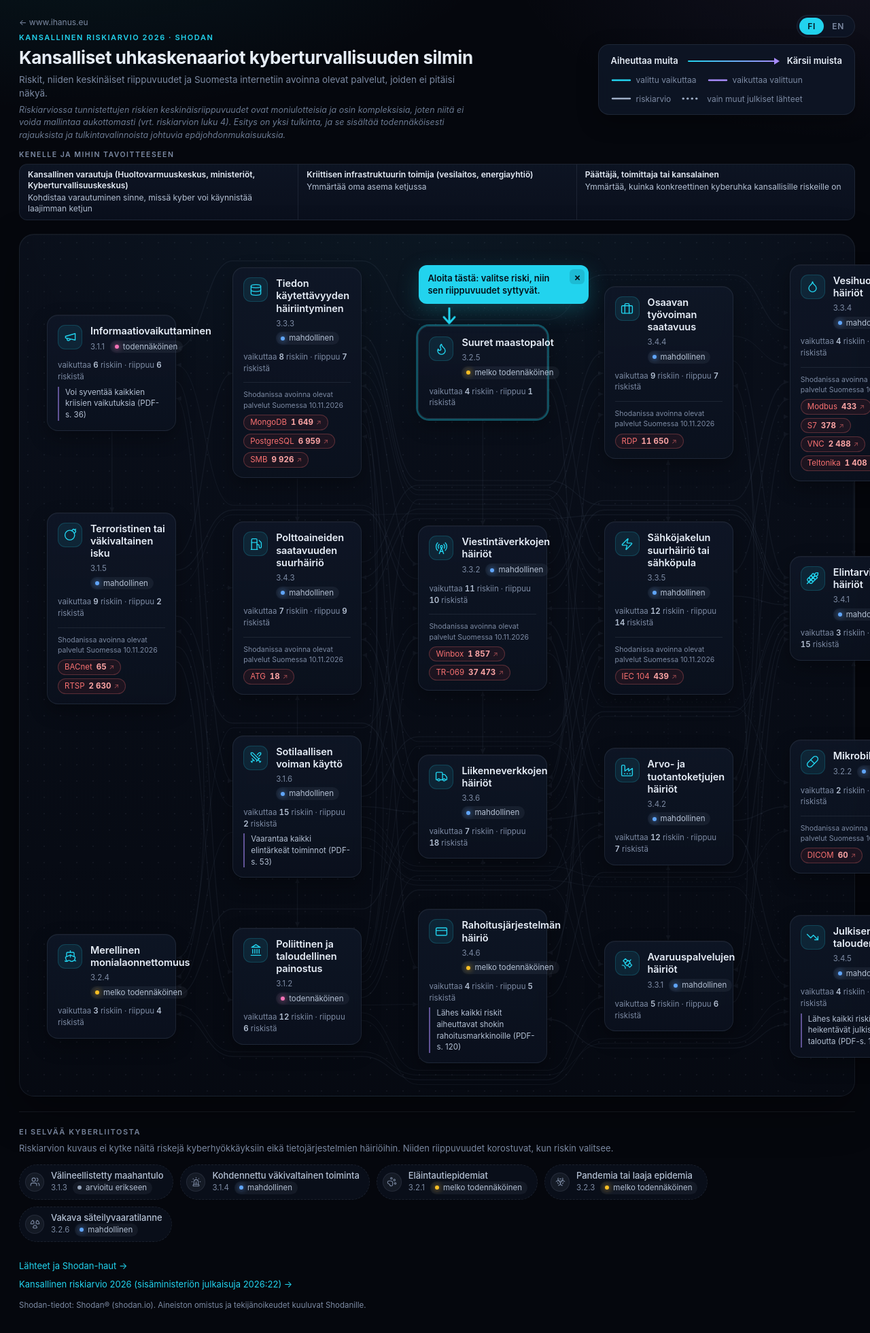
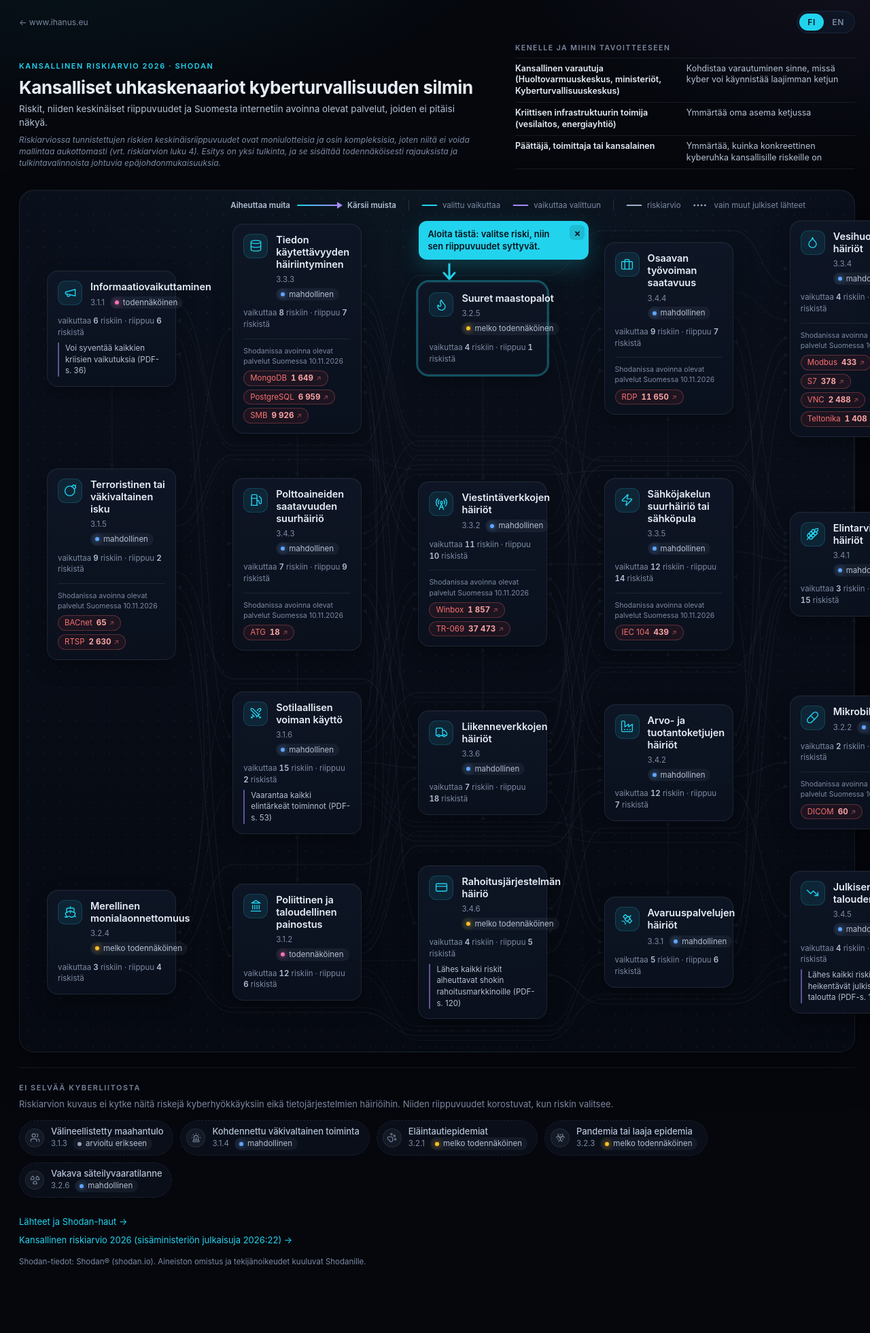
Before and after one commit to WNemesisW/WNemesisW.github.io, a Jekyll site: the page built from threat-scenarios/index.html, in a window 1280 px wide. Shown: the whole page at 68% size. Built offline with Jekyll 4.4.1, drawn with Linux system fonts in a browser that asks for light colours; after the commit the page ends 1896 px from its top, so only the background shows below that.

Commit message:
Uhkaskenaariot: yhtenäinen ylälaita
Paluulinkki ja kielivalitsin yläpalkkiin, otsikko ja tavoitteet samalle
riville ilman erillisiä kehyksiä, kuvan selite kartan paneelin yläreunaan.

Co-Authored-By: Claude Opus 5.5 <noreply@anthropic.com>

```diff
--- a/threat-scenarios/index.html
+++ b/threat-scenarios/index.html
@@ -23,41 +23,31 @@ body { margin: 0; color: var(--ink); font: 14px/1.45 Inter, ui-sans-serif, syste
               radial-gradient(900px 480px at 100% -4%, rgba(167, 139, 250, .08), transparent 60%), var(--bg); min-height: 100vh; }
 .scroll { overflow-x: auto; }
 .inner { min-width: 1286px; max-width: 1920px; margin: 0 auto; padding: 0 28px; }
-header { display: grid; grid-template-columns: minmax(0, 1.15fr) minmax(0, 1fr) auto; align-items: start; gap: 28px; padding: 22px 0 10px; }
-.eyebrow { font-size: 11px; font-weight: 600; letter-spacing: .14em; text-transform: uppercase; color: var(--accent); margin-top: 6px; }
-h1 { margin: 6px 0 0; font-size: 26px; line-height: 1.15; font-weight: 650; letter-spacing: -.015em; }
-.sub { margin: 8px 0 0; color: var(--muted); font-size: 13.5px; max-width: 680px; }
-.sub.note { font-size: 12.5px; color: #6b7a92; font-style: italic; margin-top: 6px; }
-.aud { margin: 0; padding-top: 22px; }
-.aud h2 { margin: 0 0 6px; font-size: 10.5px; font-weight: 600; letter-spacing: .14em; text-transform: uppercase; color: var(--muted); }
-.aud-grid { border: 1px solid var(--line); border-radius: 12px; overflow: hidden; background: linear-gradient(180deg, var(--panel), var(--panel-2)); }
-.aud-grid .a { display: grid; grid-template-columns: minmax(0, 1.1fr) minmax(0, 1fr); gap: 0 12px; padding: 7px 12px; font-size: 12px; line-height: 1.35;
-  border-top: 1px solid var(--line); }
-.aud-grid .a:first-child { border-top: 0; }
-.aud-grid b { color: var(--ink); font-weight: 600; }
-.aud-grid span { color: var(--ink-2); }
-@media (max-width: 1560px) {
-  header { grid-template-columns: minmax(0, 1fr) auto; row-gap: 12px; }
-  .aud { grid-column: 1 / -1; grid-row: 2; padding-top: 0; }
-  .aud-grid { display: grid; grid-template-columns: repeat(3, minmax(0, 1fr)); }
-  .aud-grid .a { display: block; border-top: 0; border-left: 1px solid var(--line); }
-  .aud-grid .a:first-child { border-left: 0; }
-  .aud-grid b { display: block; margin-bottom: 2px; }
-}
-.right { flex: 0 0 auto; display: flex; flex-direction: column; align-items: flex-end; gap: 10px; }
+.topbar { display: flex; justify-content: space-between; align-items: center; padding: 16px 0 0; }
+header { display: grid; grid-template-columns: minmax(0, 1fr) minmax(340px, 500px); gap: 48px; align-items: end; padding: 14px 0 20px; }
+.eyebrow { font-size: 11px; font-weight: 600; letter-spacing: .14em; text-transform: uppercase; color: var(--accent); }
+h1 { margin: 8px 0 0; font-size: 26px; line-height: 1.15; font-weight: 650; letter-spacing: -.015em; }
+.sub { margin: 8px 0 0; color: var(--ink-2); font-size: 13.5px; max-width: 720px; }
+.sub.note { font-size: 12px; color: var(--muted); font-style: italic; margin-top: 6px; }
+.label { margin: 0 0 6px; font-size: 10.5px; font-weight: 600; letter-spacing: .14em; text-transform: uppercase; color: var(--muted); }
+.aud-list .a { display: grid; grid-template-columns: minmax(0, .95fr) minmax(0, 1fr); gap: 0 16px; padding: 7px 0; border-top: 1px solid var(--line);
+  font-size: 12.5px; line-height: 1.35; }
+.aud-list .a:last-child { border-bottom: 1px solid var(--line); }
+.aud-list b { color: var(--ink); font-weight: 600; }
+.aud-list span { color: var(--ink-2); }
 .lang { display: inline-flex; padding: 3px; border-radius: 999px; background: var(--panel); border: 1px solid var(--line); }
 .lang button { font: inherit; font-size: 12px; font-weight: 600; letter-spacing: .06em; color: var(--muted); background: transparent; border: 0;
   border-radius: 999px; padding: 4px 12px; cursor: pointer; }
 .lang button[aria-pressed="true"] { color: #04121a; background: var(--accent); }
 .lang button:focus-visible { outline: 2px solid var(--accent); outline-offset: 2px; }
-.dir { background: var(--panel); border: 1px solid var(--line); border-radius: 16px; padding: 14px 18px;
-  backdrop-filter: blur(10px); box-shadow: 0 10px 30px rgba(0, 0, 0, .35); font-size: 12px; color: var(--muted); }
-.dir-main { display: flex; align-items: center; gap: 14px; font-size: 13px; font-weight: 600; color: var(--ink); }
-.dir-main .bar { width: 132px; height: 2px; border-radius: 2px; background: linear-gradient(90deg, var(--out), var(--in)); position: relative; }
-.dir-main .bar::after { content: ""; position: absolute; right: -3px; top: -4px; border: 5px solid transparent; border-left: 8px solid var(--in); border-right: 0; }
-.dir-row { display: flex; gap: 6px 16px; margin-top: 10px; flex-wrap: wrap; }
-.dir-row span { display: inline-flex; align-items: center; gap: 7px; }
-.sw { display: inline-block; width: 30px; height: 8px; }
+.legend { position: absolute; top: 14px; left: 40px; right: 72px; z-index: 2; display: flex; flex-wrap: wrap; justify-content: flex-end; align-items: center;
+  gap: 6px 18px; font-size: 11.5px; color: var(--muted); pointer-events: none; }
+.legend > span { display: inline-flex; align-items: center; gap: 7px; }
+.legend .dirl { color: var(--ink-2); font-weight: 600; gap: 10px; }
+.legend .bar { display: inline-block; width: 64px; height: 2px; border-radius: 2px; background: linear-gradient(90deg, var(--out), var(--in)); position: relative; }
+.legend .bar::after { content: ""; position: absolute; right: -3px; top: -4px; border: 5px solid transparent; border-left: 8px solid var(--in); border-right: 0; }
+.legend .sep { display: inline-block; width: 1px; height: 14px; background: var(--line-2); }
+.sw { display: inline-block; width: 24px; height: 8px; }
 .sw line { stroke: #9fb0c8; stroke-width: 2.4; stroke-linecap: round; }
 .sw.out line { stroke: var(--out); } .sw.inn line { stroke: var(--in); } .sw.dash line { stroke-dasharray: .5 6; stroke-width: 3; }
 .map { position: relative; display: grid; grid-template-columns: repeat(5, minmax(190px, 256px)); column-gap: clamp(56px, 6.5vw, 128px); row-gap: 46px;
@@ -142,14 +132,10 @@ footer a:hover { text-decoration: underline; }
 @media (max-width: 1240px) {
   .scroll { overflow-x: visible; }
   .inner { min-width: 0; padding: 0 16px; }
-  header { display: flex; flex-direction: column; gap: 12px; padding-top: 16px; position: relative; }
-  header > div:first-child { padding-right: 96px; }
-  .right { position: absolute; top: 14px; right: 0; }
-  .dir { display: none; }
+  header { grid-template-columns: 1fr; gap: 18px; padding-top: 10px; }
+  .legend { display: none; }
   h1 { font-size: 22px; }
-  .aud-grid { grid-template-columns: 1fr; }
-  .aud-grid .a { border-left: 0; border-top: 1px solid var(--line); }
-  .aud-grid .a:first-child { border-top: 0; }
+  .aud-list .a { grid-template-columns: 1fr; gap: 2px; }
   .map { display: flex; flex-direction: column; gap: 12px; padding: 14px 0 18px; background: none; border: 0; border-radius: 0; box-shadow: none; }
   .map > svg { display: none; }
   .hl .risk:not(.on) { opacity: 1; }
@@ -171,32 +157,25 @@ footer a:hover { text-decoration: underline; }
 </head>
 <body>
 <div class="scroll"><div class="inner">
+<div class="topbar"><a class="home" href="https://www.ihanus.eu/">← www.ihanus.eu</a>
+<div class="lang" role="group" id="lang"><button type="button" data-l="fi" lang="fi">FI</button><button type="button" data-l="en" lang="en">EN</button></div></div>
 <header>
   <div>
-    <a class="home" href="https://www.ihanus.eu/">← www.ihanus.eu</a>
     <div class="eyebrow" data-t="eyebrow"></div>
     <h1 data-t="h1"></h1>
     <p class="sub" data-t="sub"></p>
     <p class="sub note" data-t="note"></p>
   </div>
   <section class="aud">
-    <h2 data-t="audH"></h2>
-    <div class="aud-grid">
+    <h2 class="label" data-t="audH"></h2>
+    <div class="aud-list">
       <div class="a"><b data-t="aud1u"></b><span data-t="aud1g"></span></div>
       <div class="a"><b data-t="aud2u"></b><span data-t="aud2g"></span></div>
       <div class="a"><b data-t="aud3u"></b><span data-t="aud3g"></span></div>
     </div>
   </section>
-  <div class="right">
-    <div class="lang" role="group" id="lang"><button type="button" data-l="fi" lang="fi">FI</button><button type="button" data-l="en" lang="en">EN</button></div>
-    <div class="dir">
-      <div class="dir-main"><span data-t="causes"></span><span class="bar"></span><span data-t="affected"></span></div>
-      <div class="dir-row"><span><svg class="sw out" viewBox="0 0 30 8" aria-hidden="true"><line x1="2" y1="4" x2="28" y2="4"/></svg><span data-t="selOut"></span></span><span><svg class="sw inn" viewBox="0 0 30 8" aria-hidden="true"><line x1="2" y1="4" x2="28" y2="4"/></svg><span data-t="selIn"></span></span></div>
-      <div class="dir-row"><span><svg class="sw" viewBox="0 0 30 8" aria-hidden="true"><line x1="2" y1="4" x2="28" y2="4"/></svg><span data-t="lineR"></span></span><span><svg class="sw dash" viewBox="0 0 30 8" aria-hidden="true"><line x1="2" y1="4" x2="28" y2="4"/></svg><span data-t="lineX"></span></span></div>
-    </div>
-  </div>
 </header>
-<div class="map" id="map"><svg id="wires" aria-hidden="true"><defs>
+<div class="map" id="map"><div class="legend"><span class="dirl"><span data-t="causes"></span><i class="bar"></i><span data-t="affected"></span></span><i class="sep"></i><span><svg class="sw out" viewBox="0 0 30 8" aria-hidden="true"><line x1="2" y1="4" x2="28" y2="4"/></svg><span data-t="selOut"></span></span><span><svg class="sw inn" viewBox="0 0 30 8" aria-hidden="true"><line x1="2" y1="4" x2="28" y2="4"/></svg><span data-t="selIn"></span></span><i class="sep"></i><span><svg class="sw" viewBox="0 0 30 8" aria-hidden="true"><line x1="2" y1="4" x2="28" y2="4"/></svg><span data-t="lineR"></span></span><span><svg class="sw dash" viewBox="0 0 30 8" aria-hidden="true"><line x1="2" y1="4" x2="28" y2="4"/></svg><span data-t="lineX"></span></span></div><svg id="wires" aria-hidden="true"><defs>
 <marker id="m0" viewBox="0 0 10 10" refX="10" refY="5" markerUnits="userSpaceOnUse" markerWidth="7" markerHeight="7" orient="auto-start-reverse"><path d="M0 0L10 5L0 10z" fill="#8aa0bd"/></marker>
 <marker id="m1" viewBox="0 0 10 10" refX="10" refY="5" markerUnits="userSpaceOnUse" markerWidth="8" markerHeight="8" orient="auto-start-reverse"><path d="M0 0L10 5L0 10z" fill="#22d3ee"/></marker>
 <marker id="m2" viewBox="0 0 10 10" refX="10" refY="5" markerUnits="userSpaceOnUse" markerWidth="8" markerHeight="8" orient="auto-start-reverse"><path d="M0 0L10 5L0 10z" fill="#a78bfa"/></marker>
```
Also changed, not shown: other parts of threat-scenarios/index.html (+1 -1 lines).
